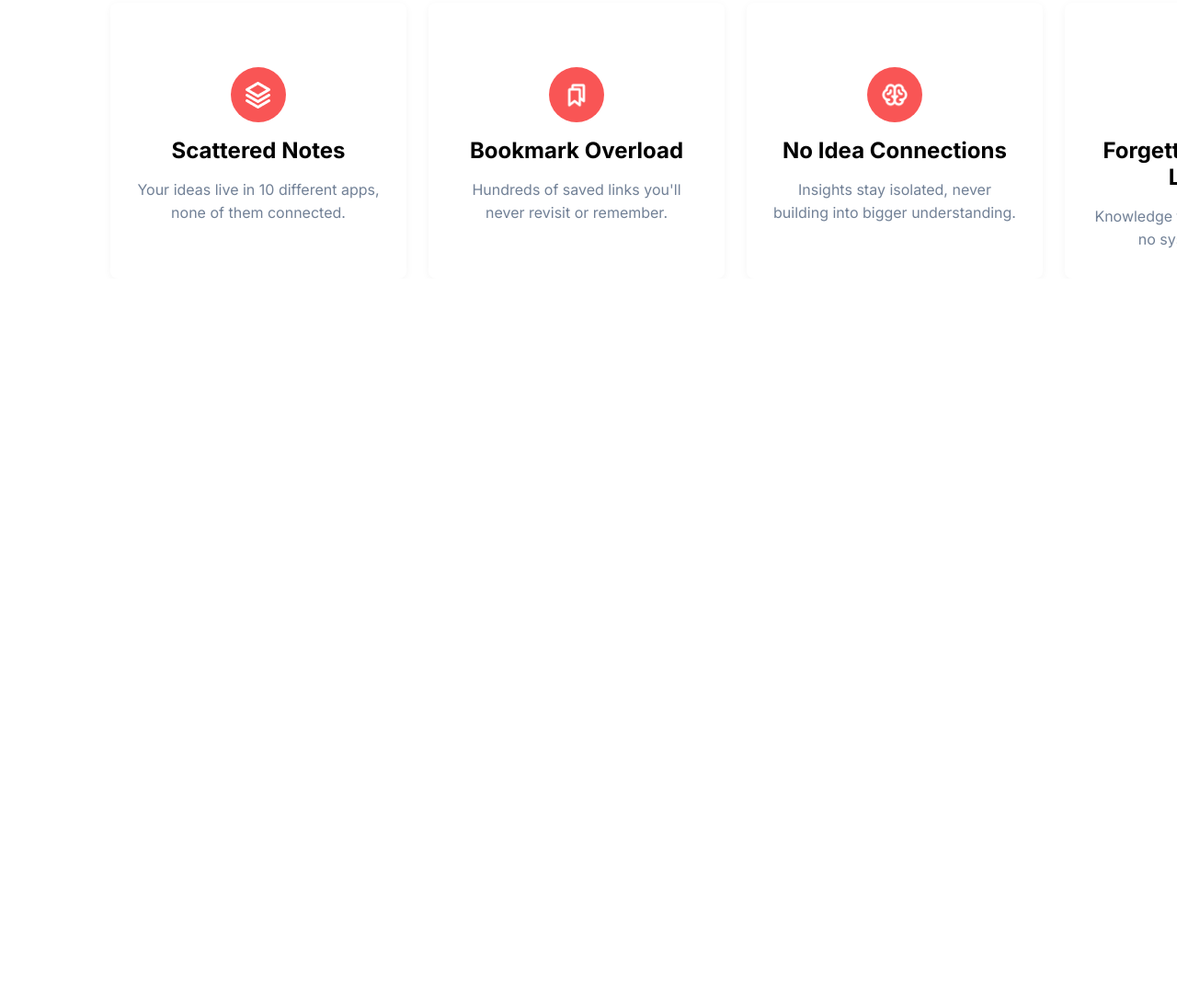
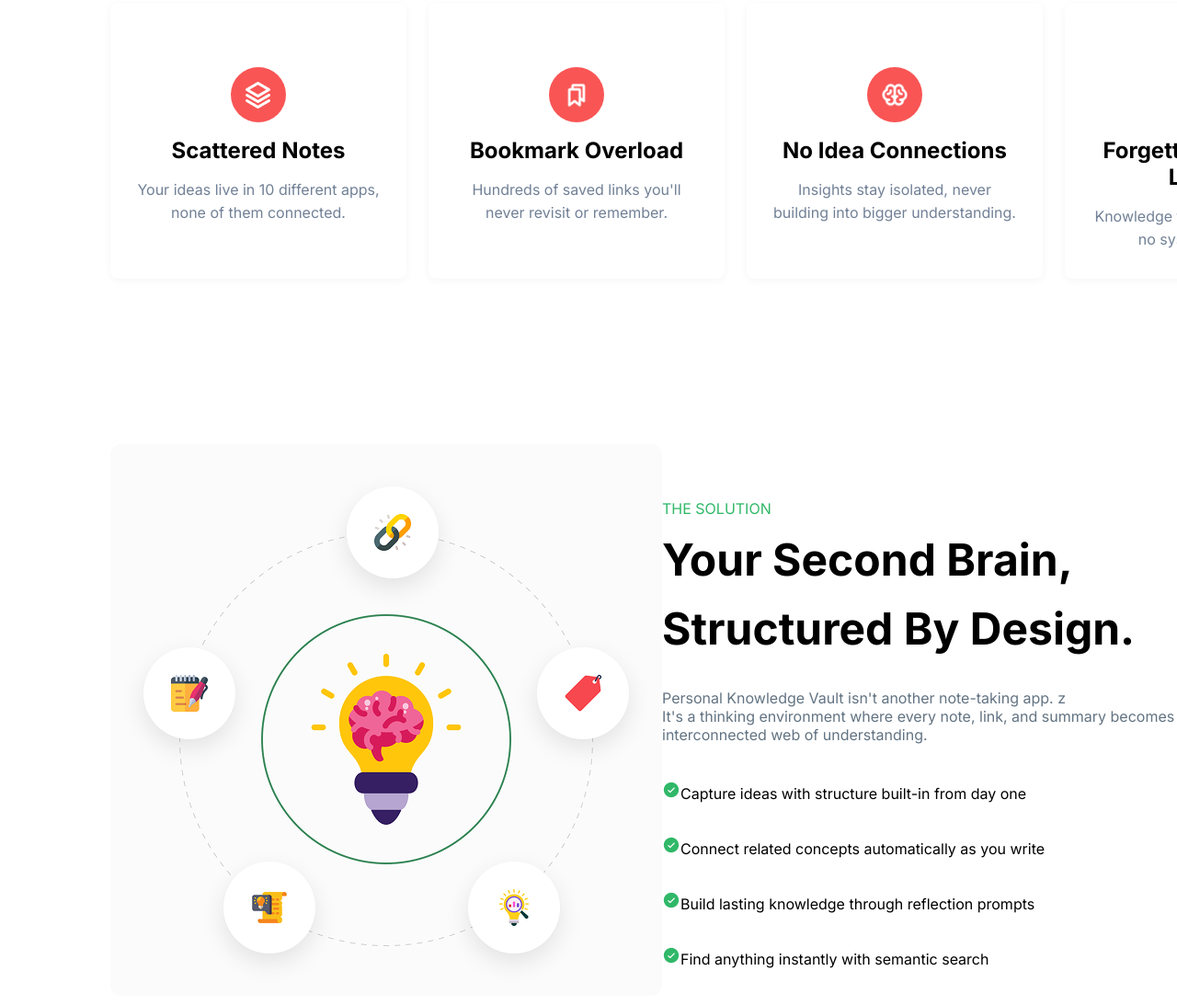
Before and after one commit to outsiderAuk/Hero-First-Assignment, a plain HTML site: page index.html in a window 1280 px wide. Shown: the part 960-2053 px from the top of the page at 92% size. Before the commit the page ends 1263 px from the top, so only its background shows below. Drawn offline with Linux system fonts and the light colour scheme.

Commit message:
brain-container

```diff
--- a/index.html
+++ b/index.html
@@ -61,7 +61,7 @@
 
     <section id="note-container">
 
-        <h2>Notes Don't Fail, Structure Does.</h2>
+        <h2><br>Notes Don't Fail, Structure Does.</h2>
         <p id="note-text">You're not bad at learning. Your tools just weren't built for how knowledge actually works.</p>
         <div class="note-box">
 
@@ -103,5 +103,30 @@
 
         </div>
     </section>
+
+    <section id="brain-container">
+        <div class="brain-content">
+            <div id="brain-img">
+                <img src="./B13-A01-Knowledge-Vault/assets/knowledge.png" alt="">
+            </div>
+
+            <div id="brain-text">
+                <div class="brain-label">
+                    THE SOLUTION
+                </div>
+
+                <h2>Your Second Brain,</h2>
+                <h2>Structured By Design.</h2>
+                <br>
+                <p>Personal Knowledge Vault isn't another note-taking app. z <br>
+                It's a thinking environment where every note, link, and summary becomes part of an interconnected web of understanding.</p>
+                <p class="green-tick"><img src="./B13-A01-Knowledge-Vault/assets/CheckCircle.png" alt="">Capture ideas with structure built-in from day one</p>
+                <p class="green-tick"><img src="./B13-A01-Knowledge-Vault/assets/CheckCircle.png" alt="">Connect related concepts automatically as you write</p>
+                <p class="green-tick"><img src="./B13-A01-Knowledge-Vault/assets/CheckCircle.png" alt="">Build lasting knowledge through reflection prompts</p>
+                <p class="green-tick"><img src="./B13-A01-Knowledge-Vault/assets/CheckCircle.png" alt="">Find anything instantly with semantic search</p>
+            </div>
+        </div>
+
+    </section>
 </body>
 </html>
--- a/styles.css
+++ b/styles.css
@@ -162,7 +162,7 @@ nav .menu a:hover{
     border-radius: 8px;
     padding: 24px;
     background-color: #ffffff;
-    box-shadow: 0 2px 10px rgba(0,0,0, 0.045);
+    box-shadow: 0 2px 10px rgba(0, 0, 0 , 0.045);
 }
 
 .note-icon{
@@ -190,3 +190,41 @@ nav .menu a:hover{
     color: #718096;
     line-height: 1.6;
 }
+
+
+#brain-container{
+    padding: 120px;
+}
+
+.brain-content{
+    display: flex;
+}
+
+#brain-img{
+    margin-top: 60px;
+}
+
+#brain-container h2{
+    margin-top: 16px;
+    margin-bottom: 16px;
+    font-size: 48px;
+}
+
+#brain-container p{
+    width: 700px;
+    height: 60px;
+    line-height: 20px;
+    margin-bottom: 40px;
+    color: #627382;
+}
+
+.brain-label{
+    margin-top: 120px;
+    color: #30b868;
+    line-height: 20px;
+}
+
+#brain-text .green-tick{
+    color: #000000;
+    height: 20px;
+}
```
